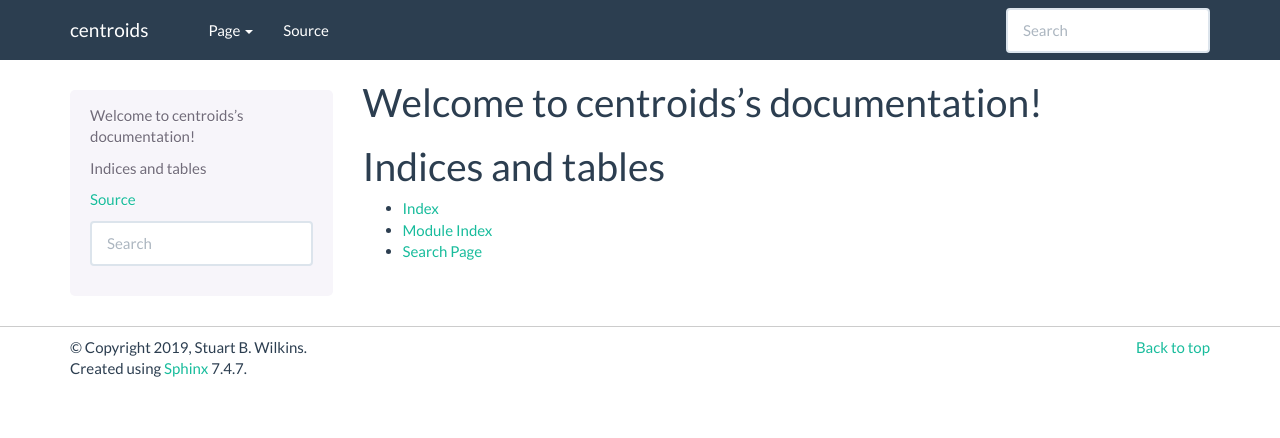
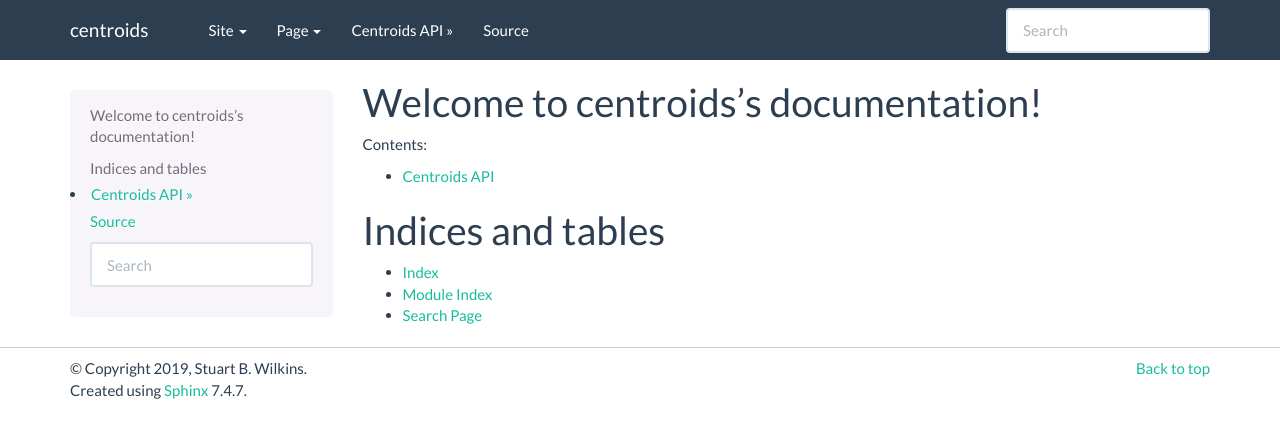
Before and after one commit to NSLS-II/centroids, a Sphinx documentation site: the page built from docs/source/index.rst, in a window 1280 px wide. Shown: the top 438 px of the page. Built offline with Sphinx 7.4.7, drawn with Linux system fonts in a browser that asks for light colours.

Commit message:
DOC: Added breathe and doxygen

```diff
--- /dev/null
+++ b/docs/source/api.rst
@@ -0,0 +1,4 @@
+Centroids API
+=============
+
+.. doxygenfunction:: process_image
--- a/docs/source/conf.py
+++ b/docs/source/conf.py
@@ -43,6 +43,10 @@
     'sphinx.ext.githubpages',
     'breathe'
 ]
+
+# Breathe docs
+breathe_projects = { "centroids": "../doxygen/xml/" }
+breathe_default_project = "centroids"
 
 # Add any paths that contain templates here, relative to this directory.
 templates_path = ['_templates']
--- a/docs/source/index.rst
+++ b/docs/source/index.rst
@@ -10,6 +10,8 @@
    :maxdepth: 2
    :caption: Contents:
 
+   api
+
 
 
 Indices and tables
```
Also changed, not shown: 2 other files.
